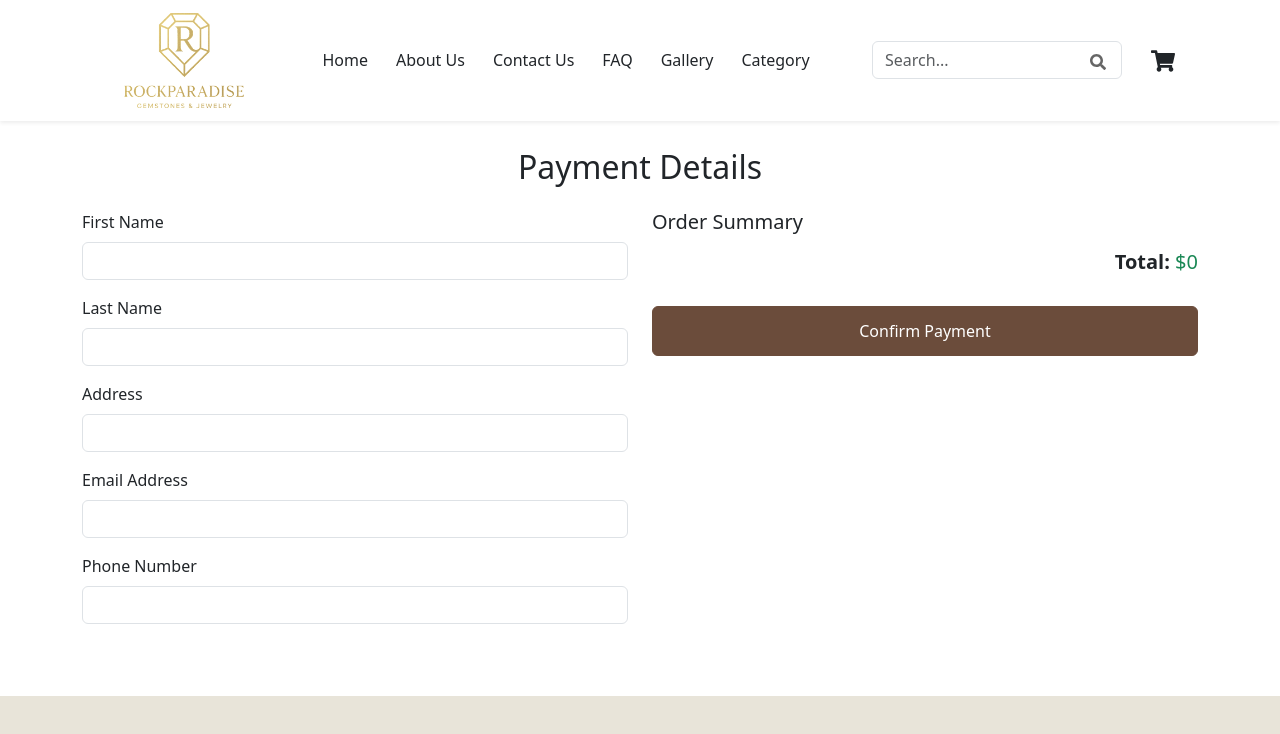
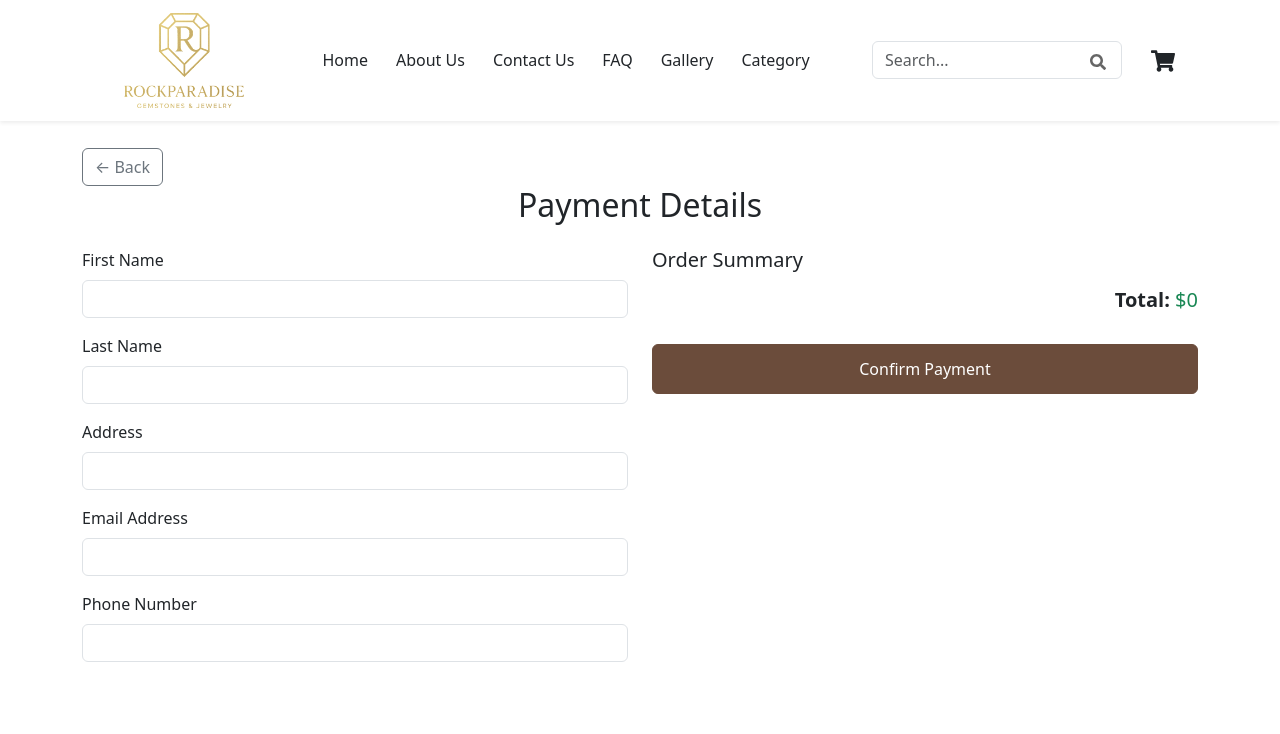
Before and after one commit to TomTom1194/Rockparadise, a React (Create React App) app: page /payment in a window 1280 px wide. Shown: the top 734 px of the page. Built offline with nearby package versions, Linux system fonts and the light colour scheme.

Commit message:
update41

```diff
--- a/src/pages/Cart.jsx
+++ b/src/pages/Cart.jsx
@@ -16,7 +16,7 @@ function Cart() {
     return (
       <div className="container my-5 text-center">
         <h3>Your cart is empty 🛒</h3>
-        <Link to="/" className="btn btn-dark mt-3">
+        <Link to="/productlist/Diamond" className="btn btn-dark mt-3">
           Continue Shopping
         </Link>
       </div>
@@ -38,6 +38,13 @@ function Cart() {
 
   return (
     <div className="container my-5">
+       <button
+          className="btn btn-outline-secondary  "
+          onClick={() => navigate(-1)}
+
+        >
+          ← Back
+        </button>
       <h2 className="mb-4 text-center">Your Cart</h2>
 
       <div className="row g-4">
--- a/src/pages/PaymentCongrat.jsx
+++ b/src/pages/PaymentCongrat.jsx
@@ -1,12 +1,14 @@
-// src/pages/PaymentCongrat.jsx
-
 import React from "react";
+import { Link } from "react-router-dom";
 
 function PaymentCongrat() {
   return (
     <div className="container text-center my-5">
       <h2 className="text-success mb-4">🎉 Payment Successful!</h2>
       <p>Thank you for your purchase. We’ve received your payment.</p>
+        <Link to="/productlist/Diamond" className="btn btn-dark mt-3">
+          Continue Shopping
+        </Link>
     </div>
   );
 }
--- a/src/pages/PaymentDetail.jsx
+++ b/src/pages/PaymentDetail.jsx
@@ -42,6 +42,13 @@ function PaymentDetail() {
 
   return (
     <div className="container my-5">
+       <button
+          className="btn btn-outline-secondary  "
+          onClick={() => navigate(-1)}
+
+        >
+          ← Back
+        </button>
       <h2 className="mb-4 text-center">Payment Details</h2>
       <form onSubmit={handleSubmit}>
         <div className="row g-4">
```
